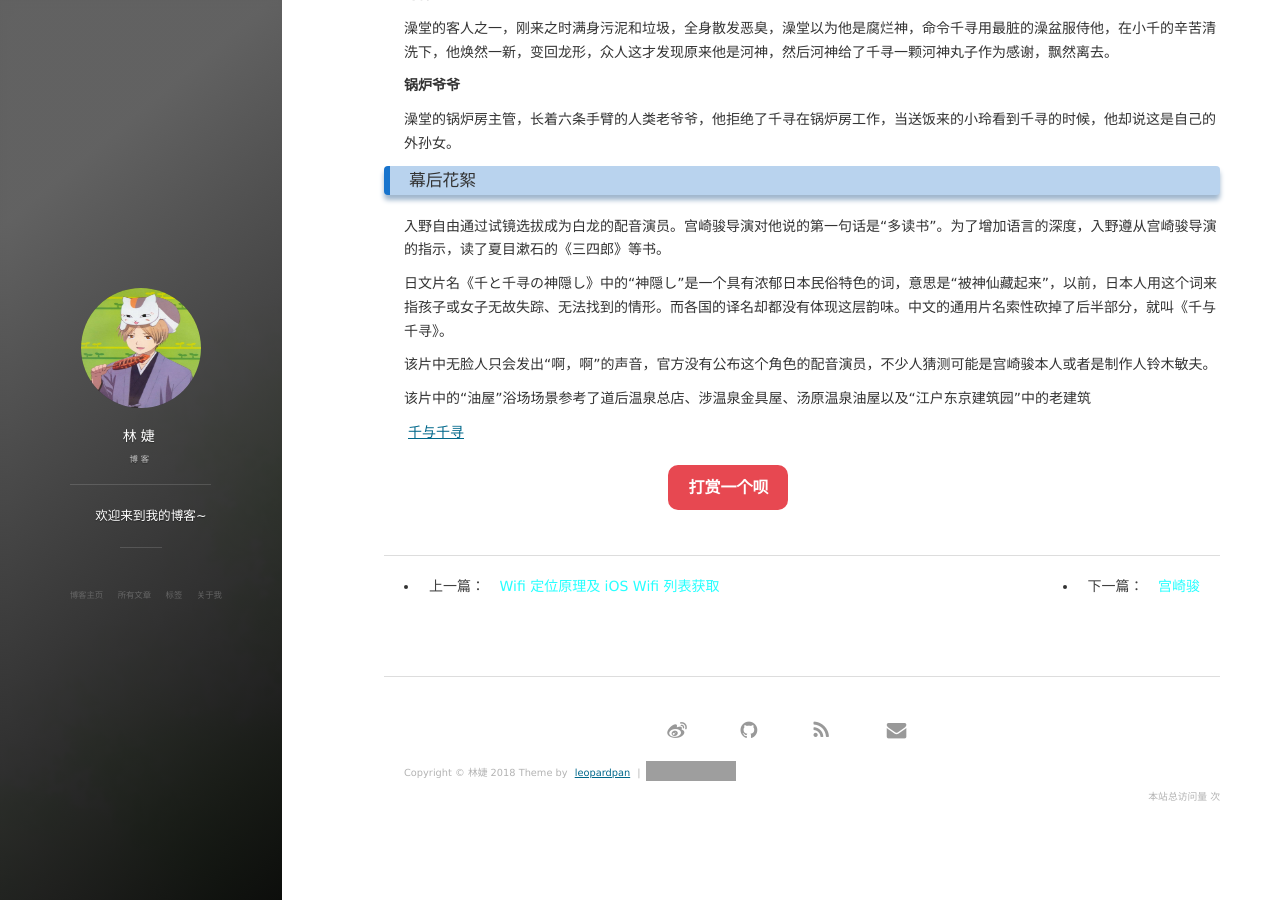
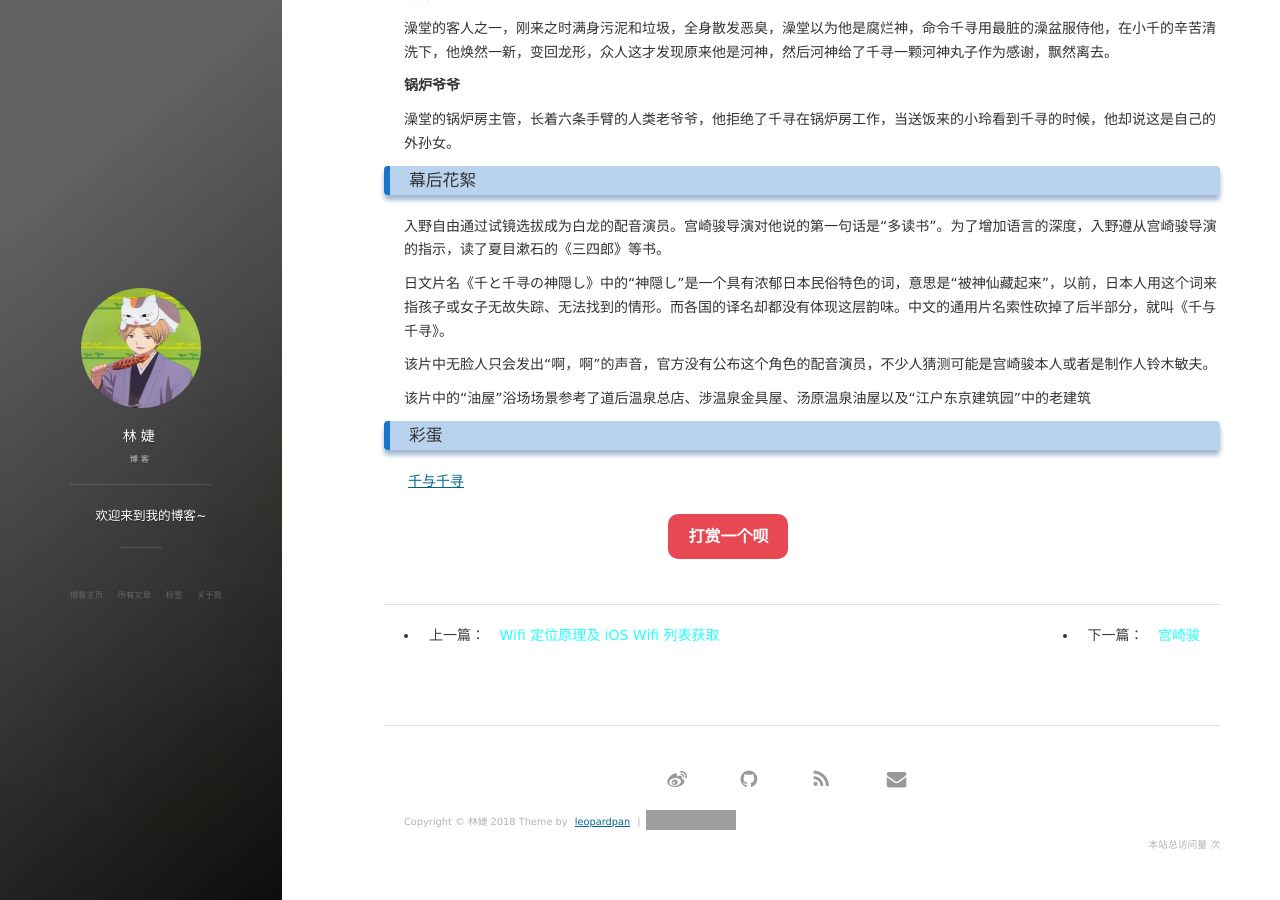
Before and after one commit to ywhlqm/L55J.github.io, a Jekyll site: the page built from _posts/2018-06-20-千与千寻.md, in a window 1280 px wide and 900 px high, scrolled down 1145 px. Built offline with Jekyll 4.4.1, drawn with Linux system fonts in a browser that asks for light colours; nearby versions of some CDN libraries; comment, search, counter and statistics services are not loaded; grey boxes are pictures that could not be loaded.

Commit message:
Update 2018-06-20-千与千寻.md

```diff
--- a/_posts/2018-06-20-千与千寻.md
+++ b/_posts/2018-06-20-千与千寻.md
@@ -54,5 +54,6 @@ tag: 宫崎骏
 
 该片中的“油屋”浴场场景参考了道后温泉总店、涉温泉金具屋、汤原温泉油屋以及“江户东京建筑园”中的老建筑
 
+### 彩蛋
 
 [千与千寻](https://v.qq.com/x/page/l0100kz465d.html%EF%BC%89/)
```
